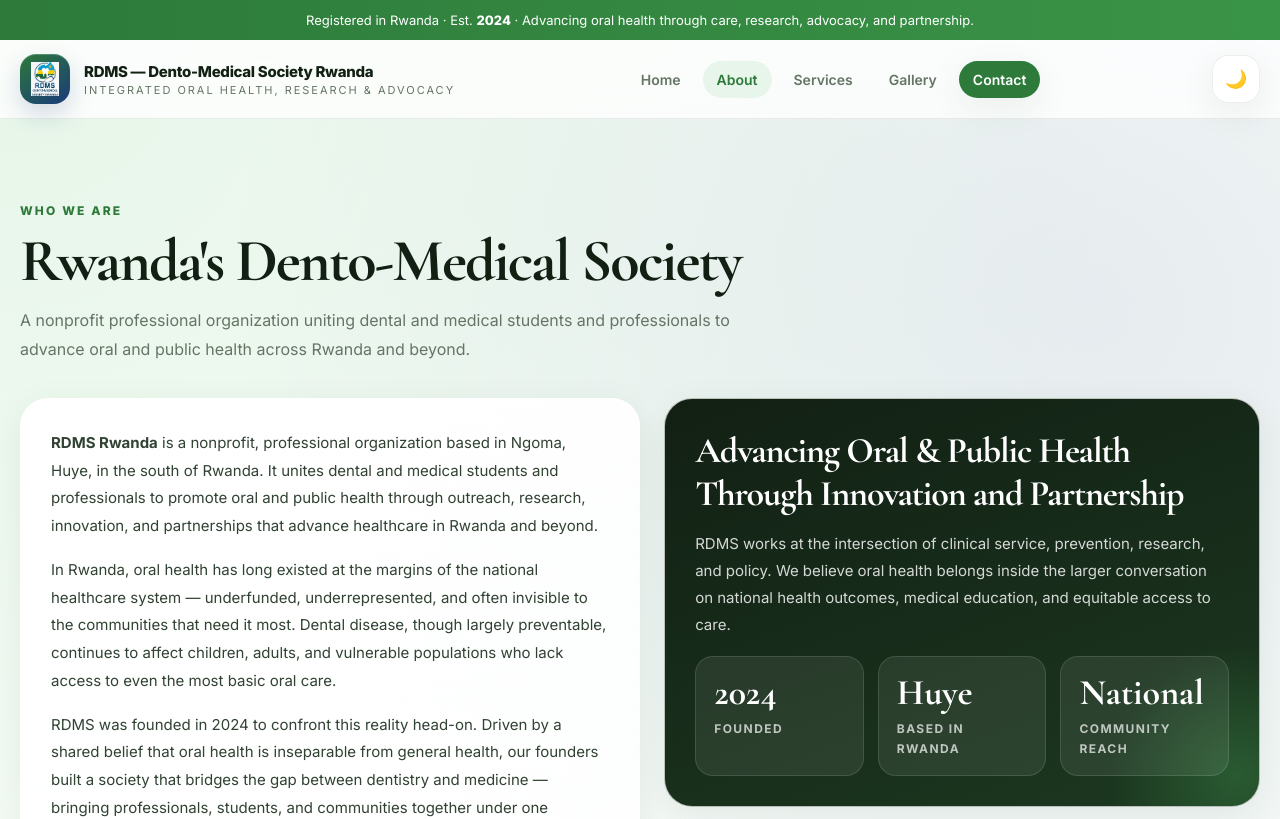
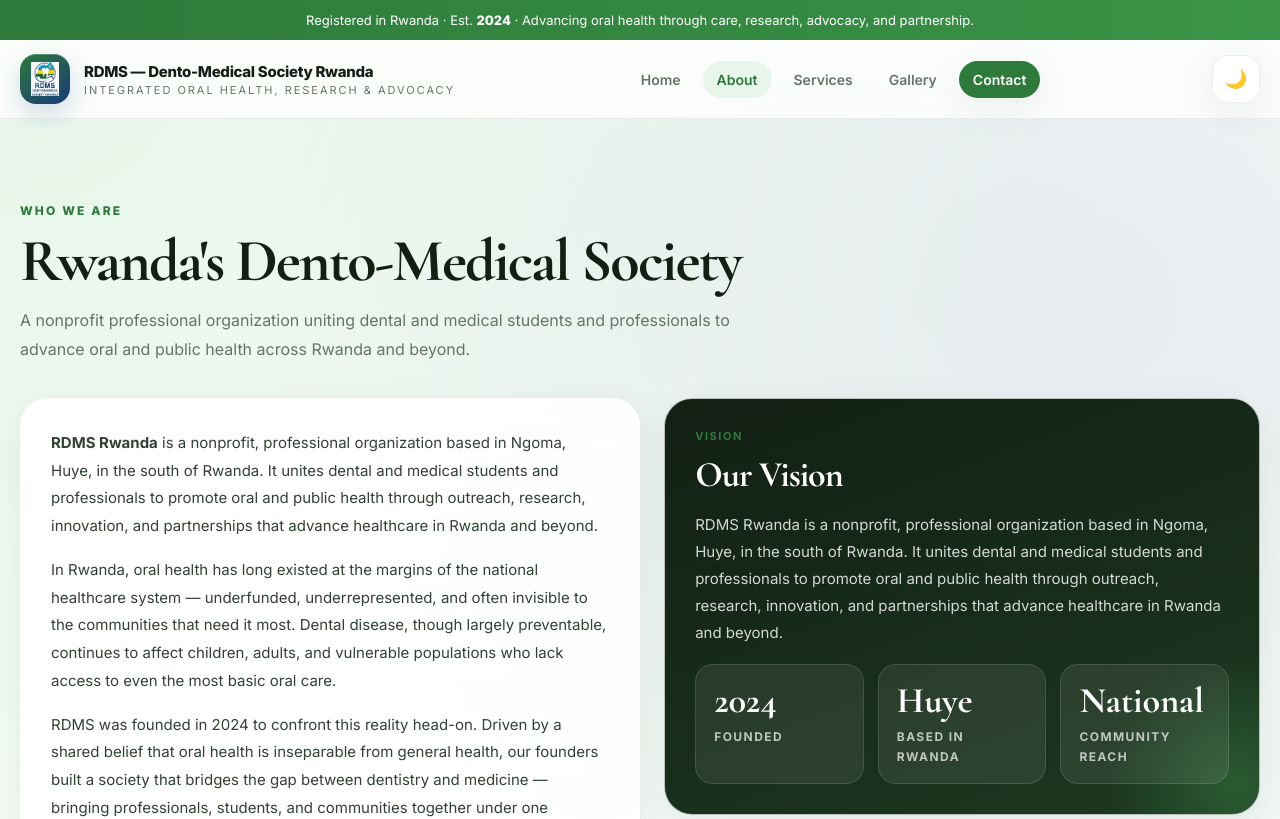
Before and after one commit to erwinatibor/rdms-website, a React (Vite) app: page /about in a window 1280 px wide. Shown: the top 819 px of the page. Built offline with nearby package versions, Linux system fonts and the light colour scheme.

Commit message:
Add Vision section to About page with RDMS mission text

```diff
--- a/src/components/About.jsx
+++ b/src/components/About.jsx
@@ -106,8 +106,9 @@ export default function About() {
           </div>
 
           <div className="panel vision-card reveal">
-            <h3>Advancing Oral &amp; Public Health Through Innovation and Partnership</h3>
-            <p>RDMS works at the intersection of clinical service, prevention, research, and policy. We believe oral health belongs inside the larger conversation on national health outcomes, medical education, and equitable access to care.</p>
+            <div className="vision-kicker">Vision</div>
+            <h3>Our Vision</h3>
+            <p className="vision-text">RDMS Rwanda is a nonprofit, professional organization based in Ngoma, Huye, in the south of Rwanda. It unites dental and medical students and professionals to promote oral and public health through outreach, research, innovation, and partnerships that advance healthcare in Rwanda and beyond.</p>
             <div className="metric-grid">
               <div className="metric"><strong>2024</strong><span>Founded</span></div>
               <div className="metric"><strong>Huye</strong><span>Based in Rwanda</span></div>
--- a/src/index.css
+++ b/src/index.css
@@ -877,6 +877,17 @@ body.dark .partner-logo img {
   background: radial-gradient(circle, rgba(77,184,96,0.28), transparent 70%);
 }
 
+.vision-kicker {
+  font-size: 11px;
+  font-weight: 700;
+  letter-spacing: 0.14em;
+  text-transform: uppercase;
+  color: var(--green);
+  margin-bottom: 10px;
+  position: relative;
+  z-index: 1;
+}
+
 .vision-card h3 {
   color: white;
   font-family: 'Cormorant Garamond', serif;
```
